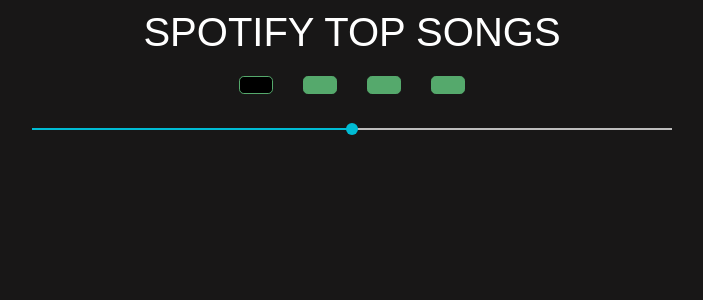
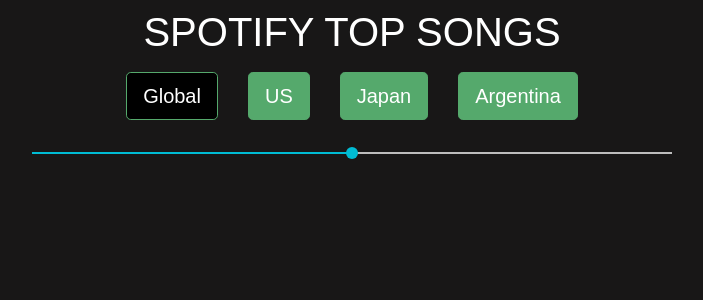
Before and after one commit to davidcsally/spotify-song-charts, a React (Create React App) app: page / in a window 1280 px wide. Shown: the top 300 px of the page, without its empty margins (288-991 px from the left). Built offline with nearby package versions, Linux system fonts and the light colour scheme; no server answers; the HTML template or start-up script is replaced by a standard one.

Commit message:
[Update] var names

```diff
--- a/src/Button.jsx
+++ b/src/Button.jsx
@@ -2,18 +2,18 @@
 import PropTypes from 'prop-types';
 
 const Button = ({
-  isActive, text, action, stateAction, index, route,
+  isActive, title, apiFunc, stateAction, index, route,
 }) => {
   if (isActive) {
     return (
       <button
         className="btn btn-lg button-active"
         onClick={() => {
-          action(route);
+          apiFunc(route);
           stateAction(index);
         }}
       >
-        {text}
+        {title}
       </button>);
   }
 
@@ -21,18 +21,18 @@
     <button
       className=" btn btn-lg button"
       onClick={() => {
-        action(route);
+        apiFunc(route);
         stateAction(index);
       }}
     >
-      {text}
+      {title}
     </button>);
 };
 
 Button.propTypes = {
   isActive: PropTypes.bool.isRequired,
-  text: PropTypes.string.isRequired,
-  action: PropTypes.func.isRequired,
+  title: PropTypes.string.isRequired,
+  apiFunc: PropTypes.func.isRequired,
   stateAction: PropTypes.func.isRequired,
   index: PropTypes.number.isRequired,
   route: PropTypes.string.isRequired,
```
